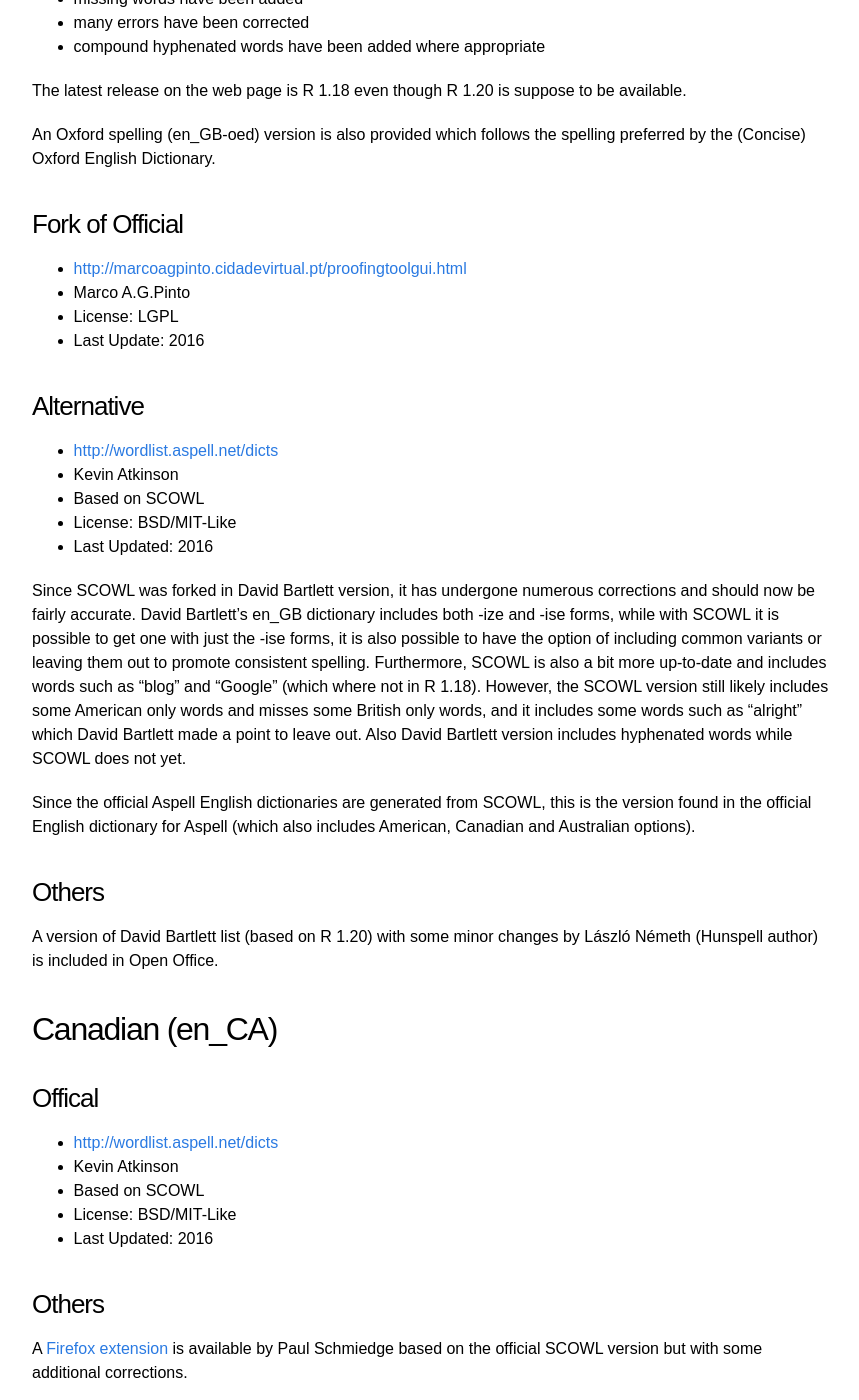
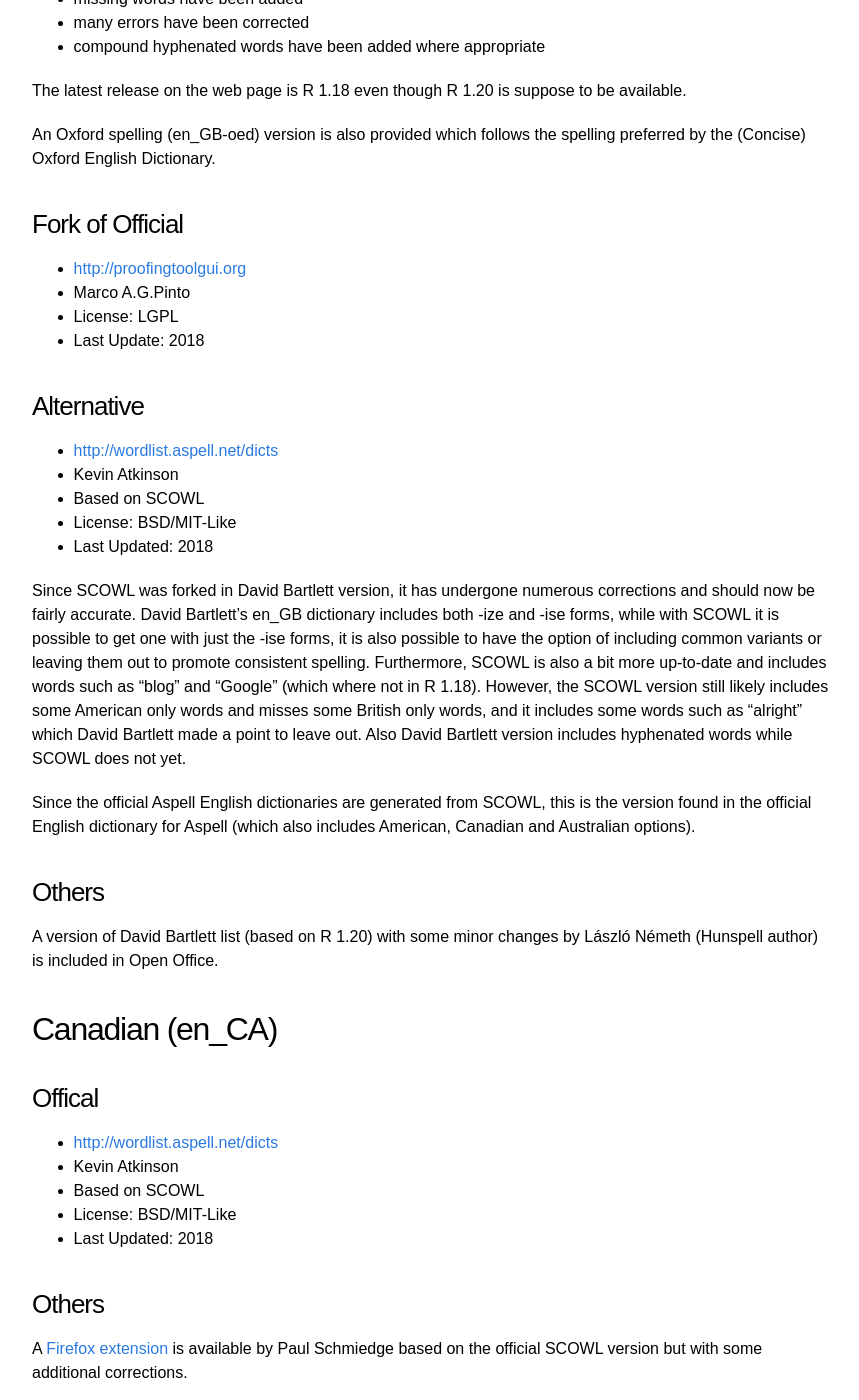
Before and after one commit to en-wl/wordlist, a Jekyll site: the page built from site/other-dicts.md, in a window 1280 px wide and 1400 px high, scrolled down 1515 px. Shown: the whole window, without its empty margins (208-1067 px from the left). Built offline with Jekyll 4.4.1, drawn with Linux system fonts in a browser that asks for light colours; Markdown is read by kramdown in place of the engine named in the settings; some of the changed text lies outside the part shown.

Commit message:
Update other-dicts page.

```diff
--- a/site/other-dicts.md
+++ b/site/other-dicts.md
@@ -19,7 +19,7 @@
 * Kevin Atkinson
 * Based on SCOWL
 * License: BSD/MIT-Like
-* Last Updated: 2016
+* Last Updated: 2018
 
 ## Alternative ##
 
@@ -63,10 +63,10 @@
 
 ## Fork of Official ##
 
-* <http://marcoagpinto.cidadevirtual.pt/proofingtoolgui.html>
+* <http://proofingtoolgui.org>
 * Marco A.G.Pinto
 * License: LGPL
-* Last Update: 2016
+* Last Update: 2018
 
 ## Alternative ##
 
@@ -74,7 +74,7 @@
 * Kevin Atkinson
 * Based on SCOWL
 * License: BSD/MIT-Like
-* Last Updated: 2016
+* Last Updated: 2018
 
 Since SCOWL was forked in David Bartlett version, it has undergone numerous corrections and should now be fairly accurate.  David Bartlett's en_GB dictionary includes both -ize and -ise forms, while with SCOWL it is possible to get one with just the -ise forms, it is also possible to have the option of including common variants or leaving them out to promote consistent spelling.  Furthermore, SCOWL
 is also a bit more up-to-date and includes words such as "blog" and "Google" (which where not in R 1.18).  However, the SCOWL version still likely includes some American only words and misses some British only words, and it includes some words such as "alright" which David Bartlett made a point to leave out.  Also David Bartlett version includes hyphenated words while SCOWL does not yet.
@@ -93,7 +93,7 @@
 * Kevin Atkinson
 * Based on SCOWL
 * License: BSD/MIT-Like
-* Last Updated: 2016
+* Last Updated: 2018
 
 ## Others ##
 
@@ -110,7 +110,7 @@
 * Benjamin Titze and Kevin Atkinson
 * Based on SCOWL
 * License: BSD/MIT-Like
-* Last Updated: 2016
+* Last Updated: 2018
 
 ## Alternative ##
 
```
